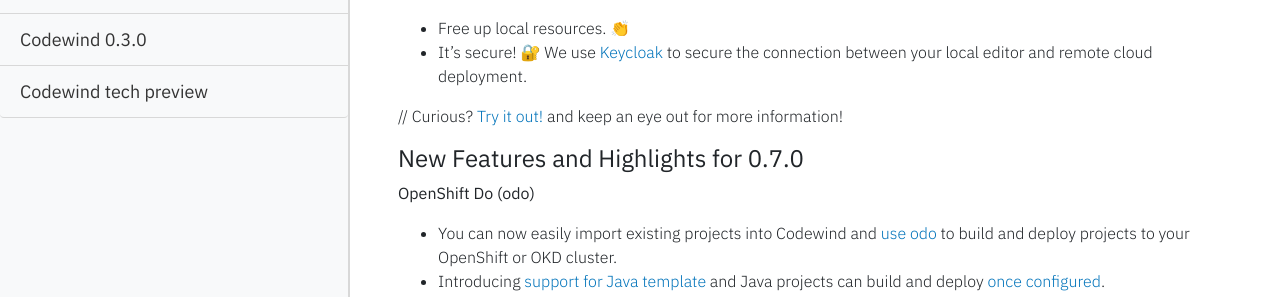
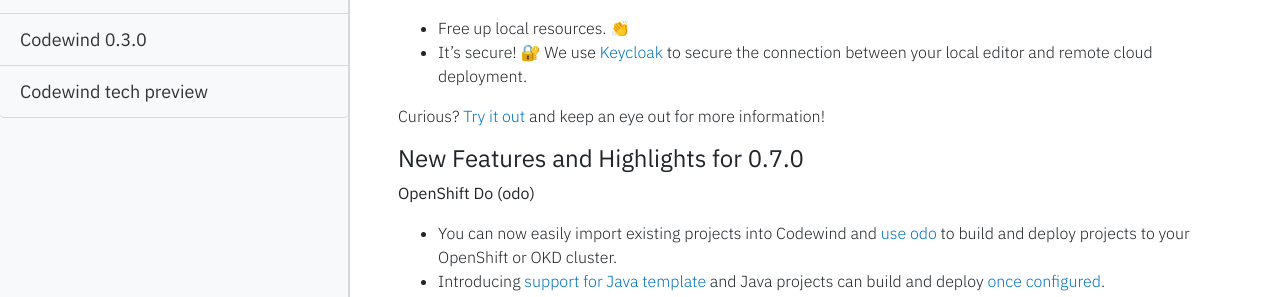
Before and after one commit to eclipse-archived/codewind-docs, a Jekyll site: the page built from docs/_news/news07.md, in a window 1280 px wide and 900 px high. Shown: the part 310-607 px from the top of the window. Built offline with Jekyll 4.4.1, drawn with Linux system fonts in a browser that asks for light colours; nearby versions of some CDN libraries; part of the change alters nothing that is shown.

```diff
--- a/docs/_news/news07.md
+++ b/docs/_news/news07.md
@@ -16,7 +16,7 @@ You can now develop your code locally and securely build and deploy your apps in
 - Free up local resources. 👏
 - It's secure! 🔐 We use [Keycloak](https://keycloak.org/) to secure the connection between your local editor and remote cloud deployment.
 
-// Curious? [Try it out!](link to docs) and keep an eye out for more information!
+Curious? [Try it out](remoteoverview.html) and keep an eye out for more information!
 
 #### New Features and Highlights for 0.7.0
 
@@ -26,6 +26,7 @@ You can now develop your code locally and securely build and deploy your apps in
 - You no longer have to create your [docker registry secret](https://github.com/eclipse/codewind/issues/665) in Codewind.
 
 
+
 #### List of Fixes
 - Changes to the Eclipse plugin for Spring Server [post-code generation stability for OpenAPI](https://github.com/eclipse/codewind/issues/1116)
 - Appsody binary updated from 0.5.0 to 0.5.2 in the codewind-appsody-extension
```
